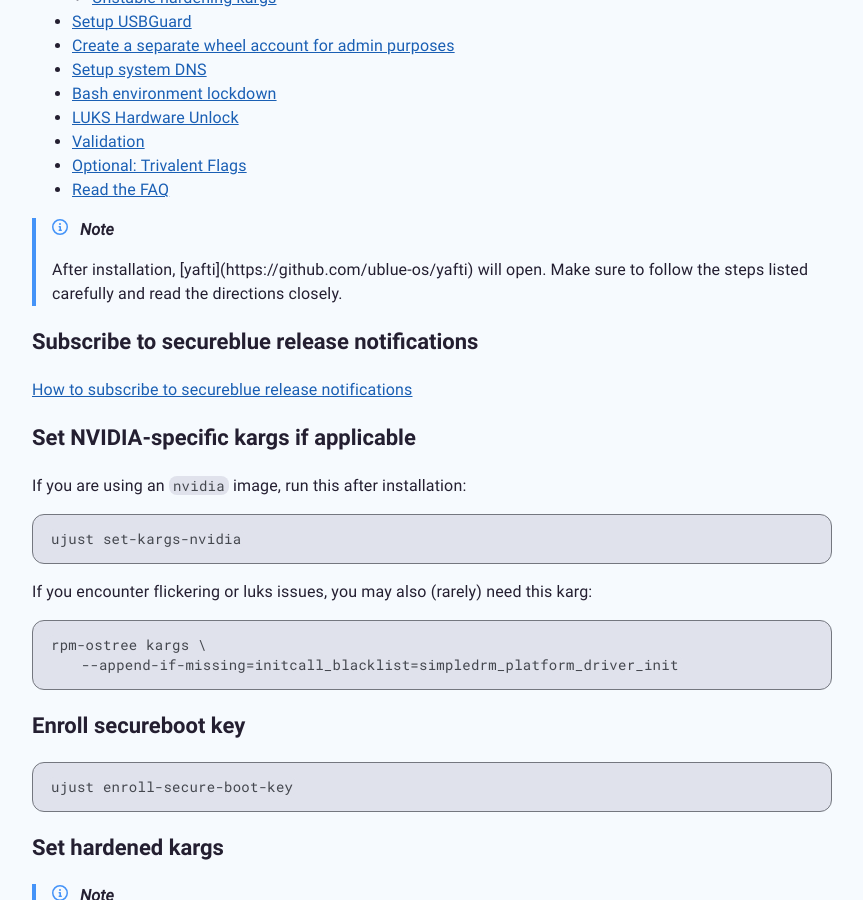
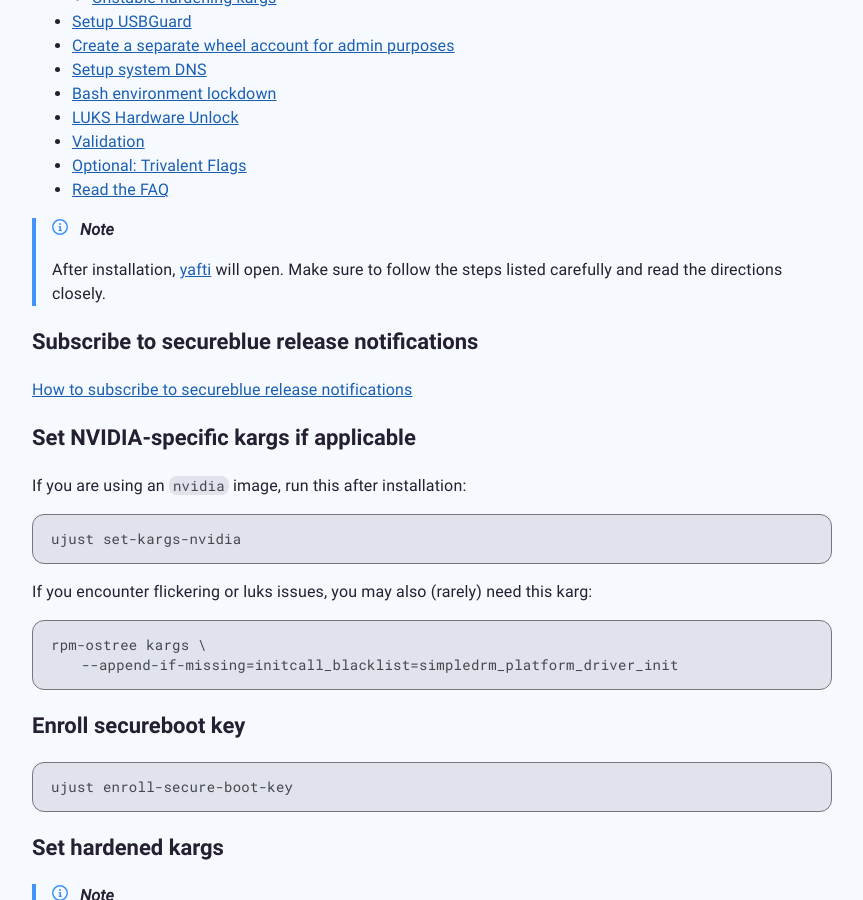
Before and after one commit to secureblue/secureblue.github.io, a Jekyll site: the page built from content/INSTALL.md, in a window 1280 px wide and 900 px high, scrolled down 1912 px. Shown: the whole window, without its empty margins (208-1071 px from the left). Built offline with Jekyll 4.4.1, drawn with Linux system fonts in a browser that asks for light colours.

Commit message:
fix link

```diff
--- a/content/INSTALL.md
+++ b/content/INSTALL.md
@@ -70,7 +70,7 @@
 - [Optional: Trivalent Flags](#trivalent-flags)
 - [Read the FAQ](#faq)
 
-{% include alert.html type='note' content='After installation, [yafti](https://github.com/ublue-os/yafti) will open. Make sure to follow the steps listed carefully and read the directions closely.' %}
+{% include alert.html type='note' content='After installation, <a href="https://github.com/ublue-os/yafti">yafti</a> will open. Make sure to follow the steps listed carefully and read the directions closely.' %}
 
 ### Subscribe to secureblue release notifications
 {: #release-notifications}
```
